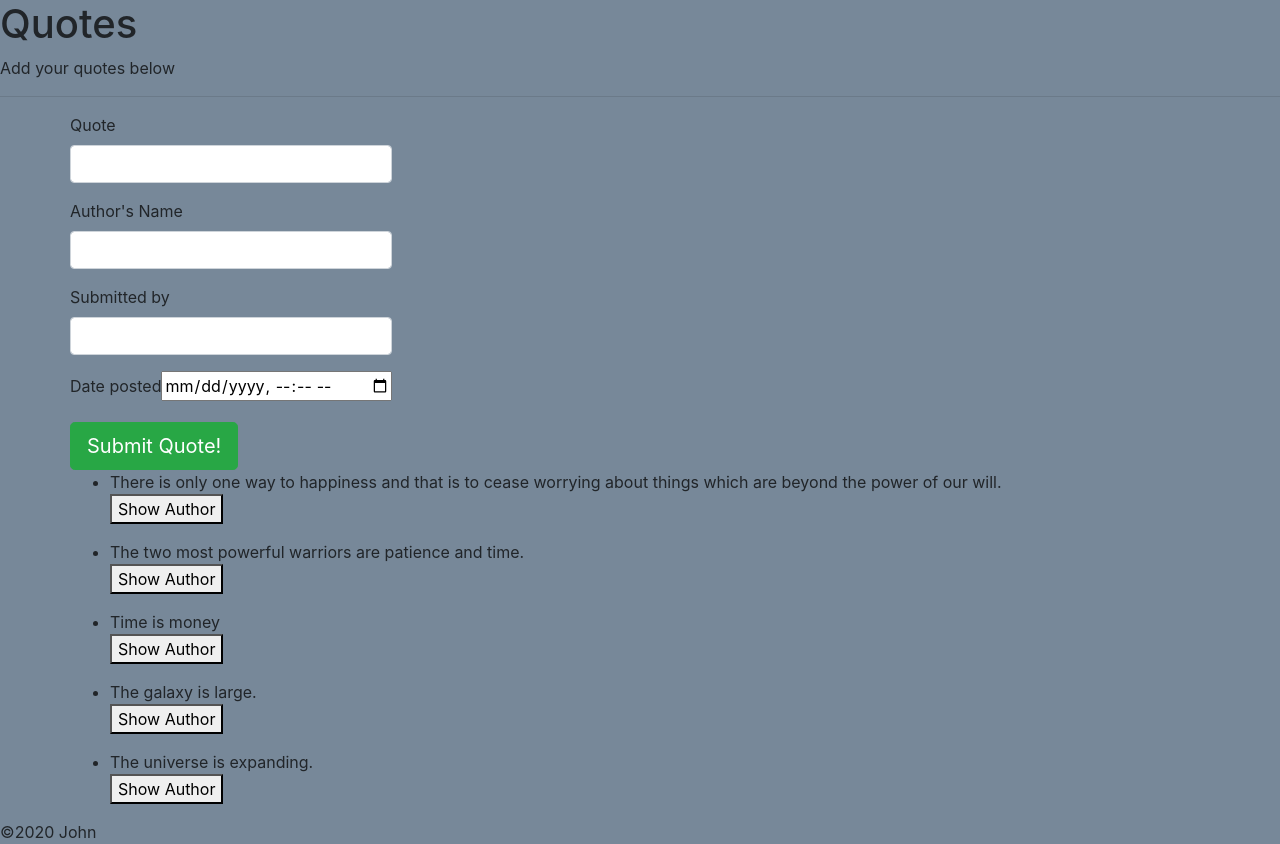
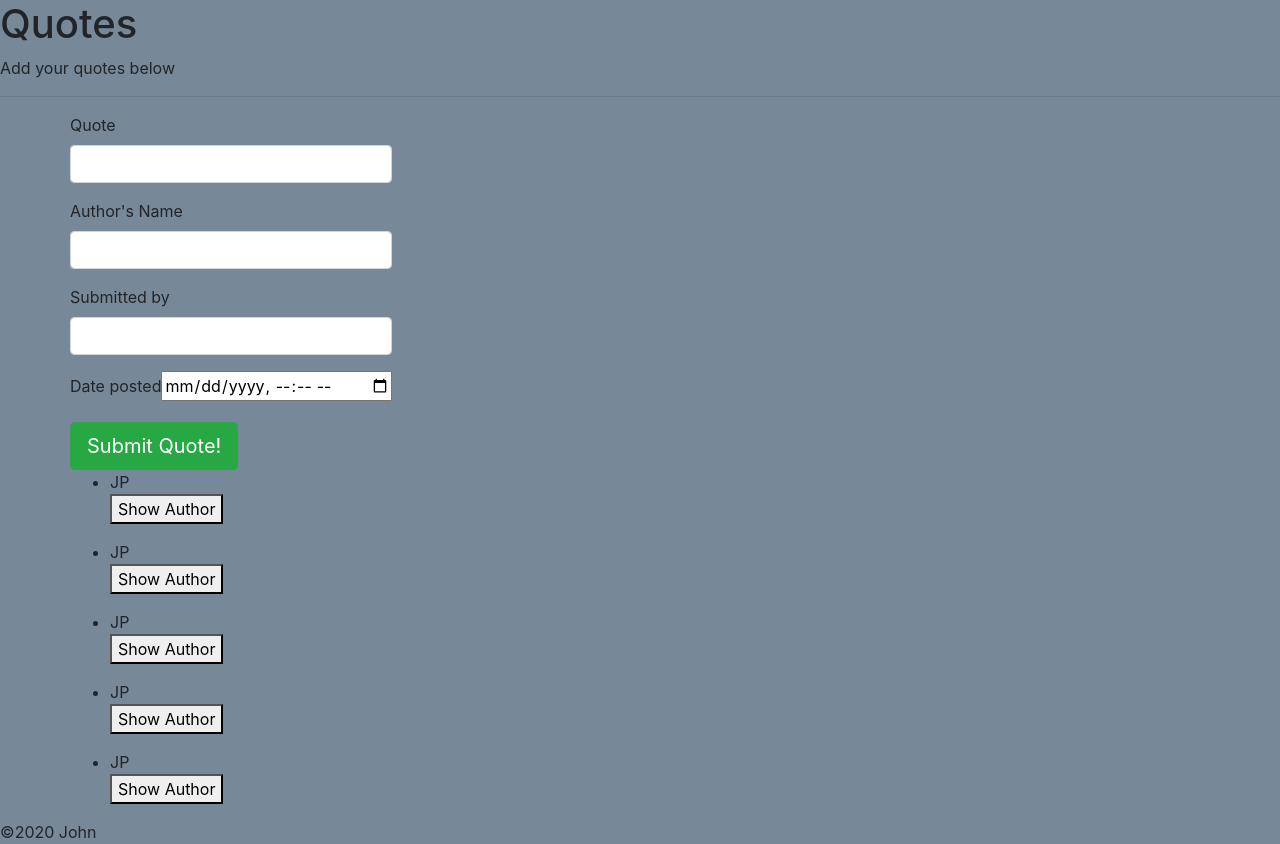
Before and after one commit to obewas/Quotes, an Angular app: page / in a window 1280 px wide. Built offline with nearby package versions, Linux system fonts and the light colour scheme.

Commit message:
added quote class

```diff
--- a/src/app/quote.ts
+++ b/src/app/quote.ts
@@ -1,6 +1,14 @@
 export class Quote {
-    public showAuthor:boolean;
-    constructor(public id:number, public name:string,public author:string,public submitted:string){
-        this.showAuthor=false
+
+    public upvotes:number
+    public downvotes:number
+    public completeDate:Date
+
+    constructor(public name:string, public author:string, public quote:string){
+        this.upvotes = 0;
+        this.downvotes = 0;
+        this.completeDate= new Date
     }
+
+
 }
--- a/src/app/quote/quote.component.ts
+++ b/src/app/quote/quote.component.ts
@@ -8,11 +8,11 @@ import { Quote } from '../quote'
 })
 export class QuoteComponent implements OnInit {
   quotes = [
-  new Quote (1, 'There is only one way to happiness and that is to cease worrying about things which are beyond the power of our will.', 'Epictetus', 'John'),
-  new Quote(2, 'The two most powerful warriors are patience and time.', 'Leo Tolstoy',"General Kutuzov"),
-  new Quote(3, 'Time is money', 'Benjamin Franklin',"B.K"),
-  new Quote(4, 'The galaxy is large.', 'F.G Randos',"P.S"),
-  new Quote(5, 'The universe is expanding.', 'I.J Persons',"Q.T"),
+  new Quote ('JP', 'There is only one way to happiness and that is to cease worrying about things which are beyond the power of our will.', 'Epictetus'),
+  new Quote('JP', 'The two most powerful warriors are patience and time.', 'Leo Tolstoy'),
+  new Quote('JP', 'Time is money', 'Benjamin Franklin'),
+  new Quote('JP','The galaxy is large.', 'F.G Randos'),
+  new Quote('JP', 'The universe is expanding.', 'I.J Persons'),
   ];
   addNewQuote(quote){
     let quoteLength = this.quotes.length;
```
